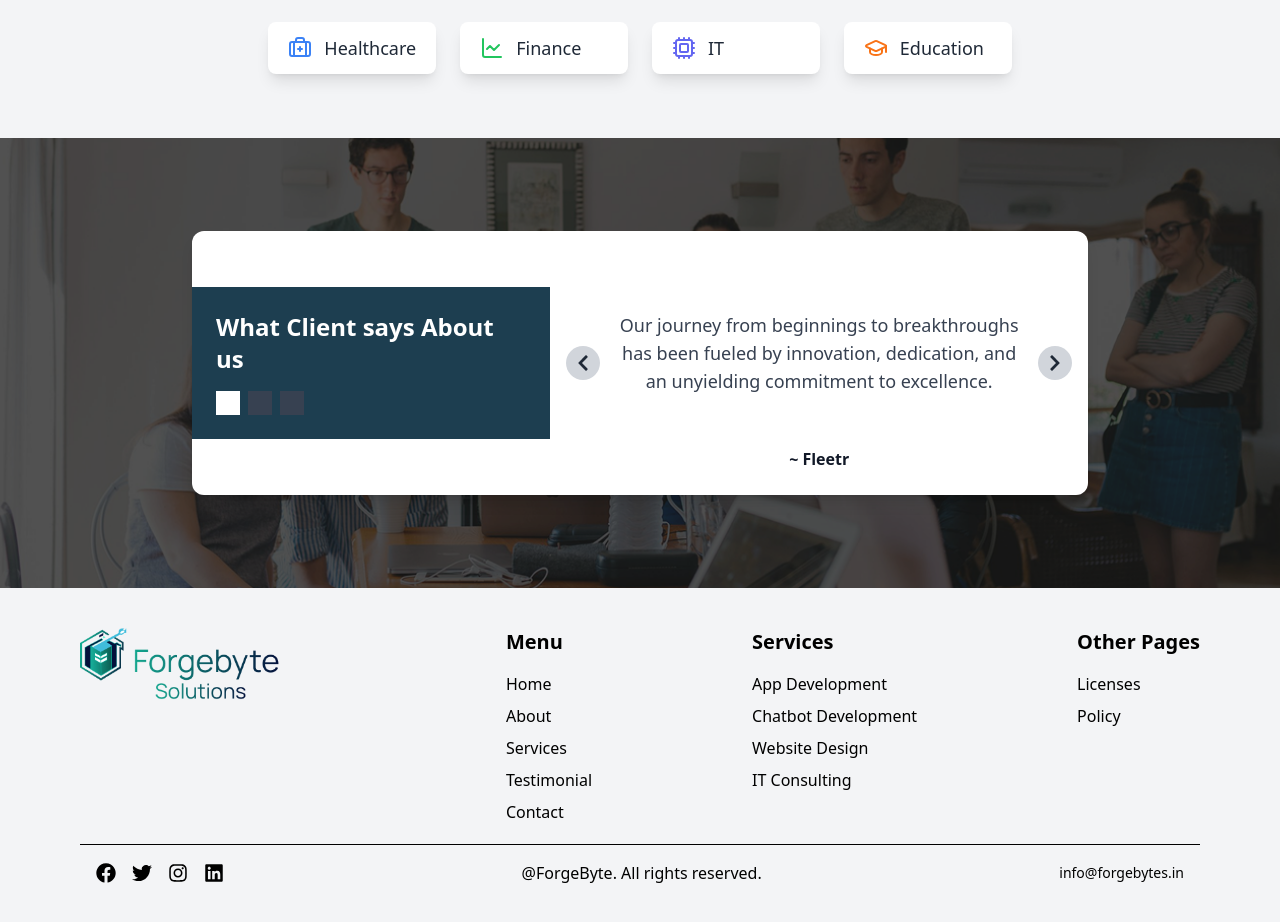
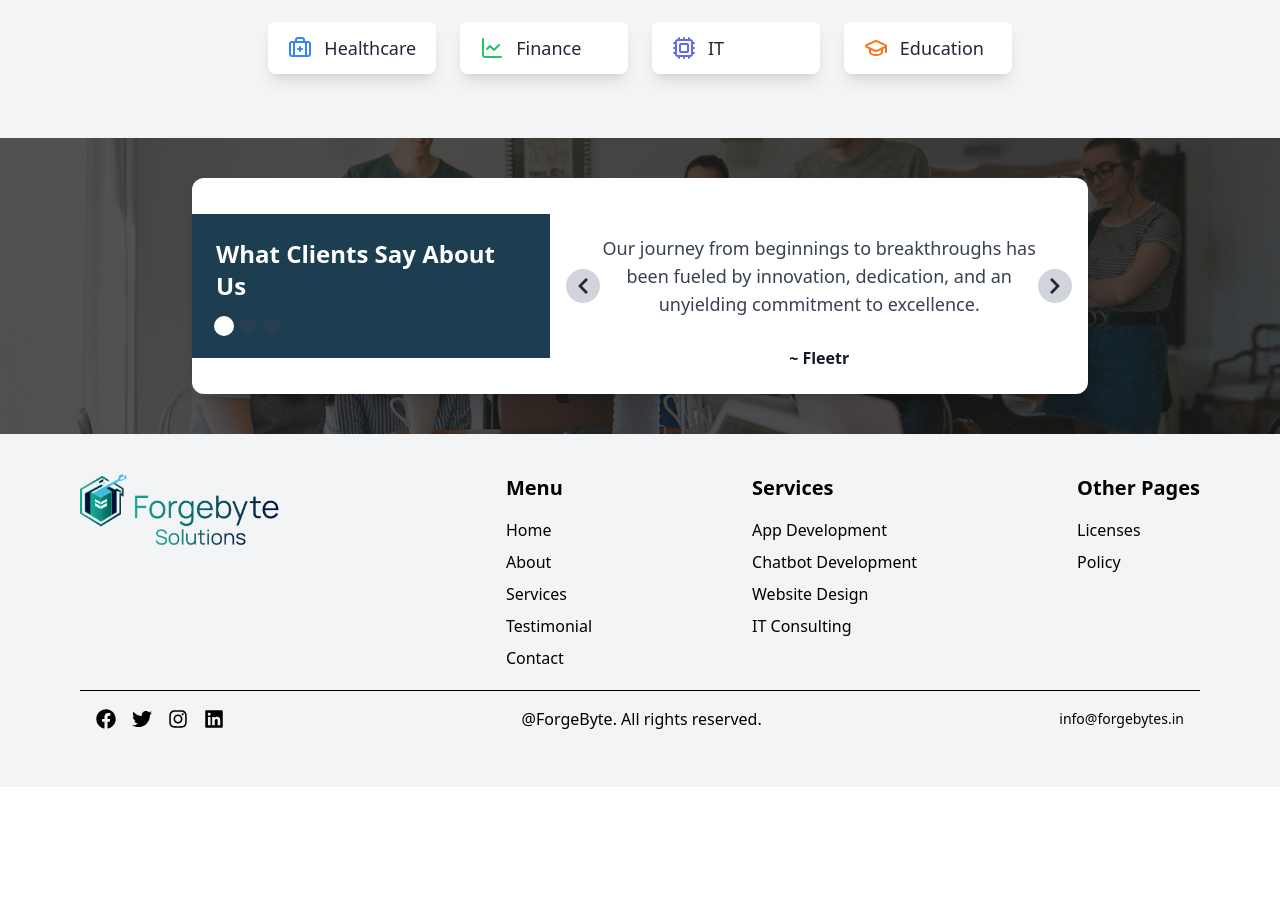
Before and after one commit to THEYASHGAUR/forgebyte-final, a Next.js app: page /services in a window 1280 px wide. Shown: the part 3960-4882 px from the top of the page. After the commit the page ends 4747 px from the top, so only its background shows below. Built offline with nearby package versions, Linux system fonts and the light colour scheme.

Commit message:
services_testimonial updated

```diff
--- a/app/components/Testimonials.jsx
+++ b/app/components/Testimonials.jsx
@@ -1,5 +1,8 @@
+"use client";
+
 import React, { useState } from "react";
 import { FaChevronLeft, FaChevronRight } from "react-icons/fa";
+import { motion, AnimatePresence } from "framer-motion";
 
 const testimonials = [
   {
@@ -32,7 +35,7 @@ const Testimonials = () => {
 
   return (
     <section
-      className="relative w-full h-[350px] sm:h-[400px] lg:h-[450px] flex items-center justify-center bg-cover bg-center"
+      className="relative w-full flex items-center justify-center bg-cover bg-center py-10 px-4 sm:px-6 lg:px-8"
       style={{ backgroundImage: "url('/home_testimonial.png')" }}
     >
       {/* Dark Overlay */}
@@ -42,33 +45,48 @@ const Testimonials = () => {
       <div className="relative z-10 flex flex-col sm:flex-row items-center max-w-4xl w-full bg-white rounded-xl shadow-lg overflow-hidden">
 
         {/* Left Panel (Title & Indicator) */}
-        <div className="bg-[#1D3E50] text-white w-full sm:w-[40%] p-6 flex flex-col justify-between">
-          <h2 className="text-xl sm:text-2xl font-semibold">What Client says About us</h2>
+        <div className="bg-[#1D3E50] text-white w-full sm:w-[40%] p-6 flex flex-col justify-between text-center sm:text-left">
+          <h2 className="text-xl sm:text-2xl font-semibold">What Clients Say About Us</h2>
+
           {/* Indicator */}
-          <div className="flex gap-2 mt-4">
+          <div className="flex justify-center sm:justify-start gap-2 mt-4">
             {testimonials.map((_, index) => (
-              <div
+              <motion.div
                 key={index}
-                className={`w-6 h-6 transition-all duration-300 ${index === currentIndex ? "bg-white" : "bg-gray-700"}`}
-              ></div>
+                className={`w-4 h-4 rounded-full transition-all duration-300 ${
+                  index === currentIndex ? "bg-white scale-125" : "bg-gray-700"
+                }`}
+                animate={{ opacity: index === currentIndex ? 1 : 0.5 }}
+              />
             ))}
           </div>
         </div>
 
         {/* Right Panel (Testimonial) */}
         <div className="w-full sm:w-[60%] p-6 text-center relative">
-          <p className="text-gray-700 mt-4 p-10 text-lg">{testimonials[currentIndex].text}</p>
-          <p className="mt-3 font-semibold text-gray-900">~ {testimonials[currentIndex].name}</p>
+          <AnimatePresence mode="wait">
+            <motion.div
+              key={testimonials[currentIndex].id}
+              initial={{ opacity: 0, x: 50 }}
+              animate={{ opacity: 1, x: 0 }}
+              exit={{ opacity: 0, x: -50 }}
+              transition={{ duration: 0.5 }}
+              className="flex flex-col items-center"
+            >
+              <p className="text-gray-700 mt-4 p-4 text-lg">{testimonials[currentIndex].text}</p>
+              <p className="mt-3 font-semibold text-gray-900">~ {testimonials[currentIndex].name}</p>
+            </motion.div>
+          </AnimatePresence>
 
           {/* Navigation Buttons */}
           <button
-            className="absolute left-4 top-1/2 transform -translate-y-1/2 bg-gray-300 hover:bg-gray-400 p-2 rounded-full"
+            className="absolute left-2 sm:left-4 top-1/2 transform -translate-y-1/2 bg-gray-300 hover:bg-gray-400 p-2 rounded-full"
             onClick={prevTestimonial}
           >
             <FaChevronLeft className="text-lg text-gray-800" />
           </button>
           <button
-            className="absolute right-4 top-1/2 transform -translate-y-1/2 bg-gray-300 hover:bg-gray-400 p-2 rounded-full"
+            className="absolute right-2 sm:right-4 top-1/2 transform -translate-y-1/2 bg-gray-300 hover:bg-gray-400 p-2 rounded-full"
             onClick={nextTestimonial}
           >
             <FaChevronRight className="text-lg text-gray-800" />
```
